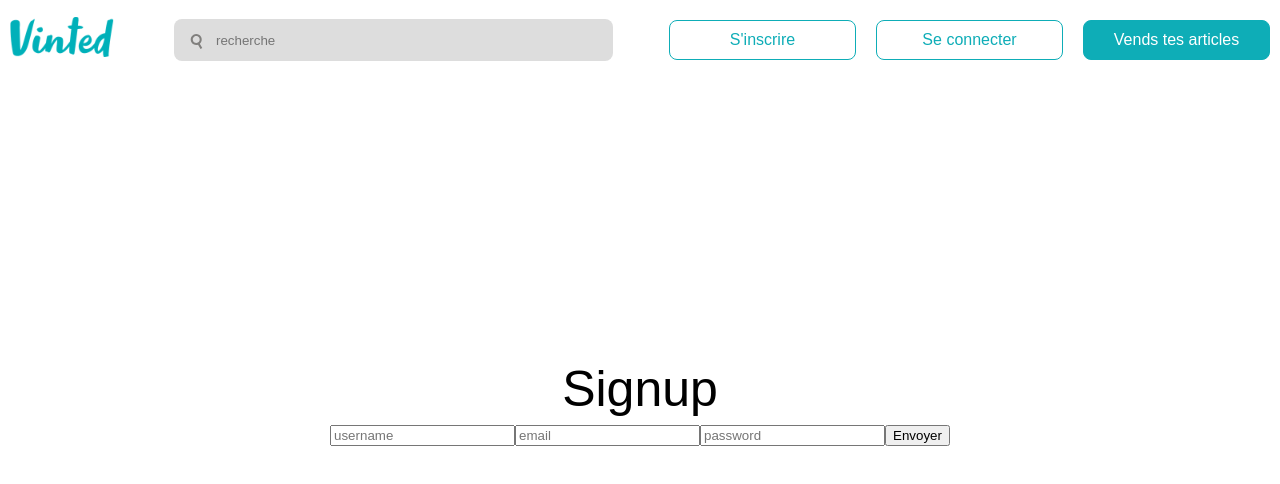
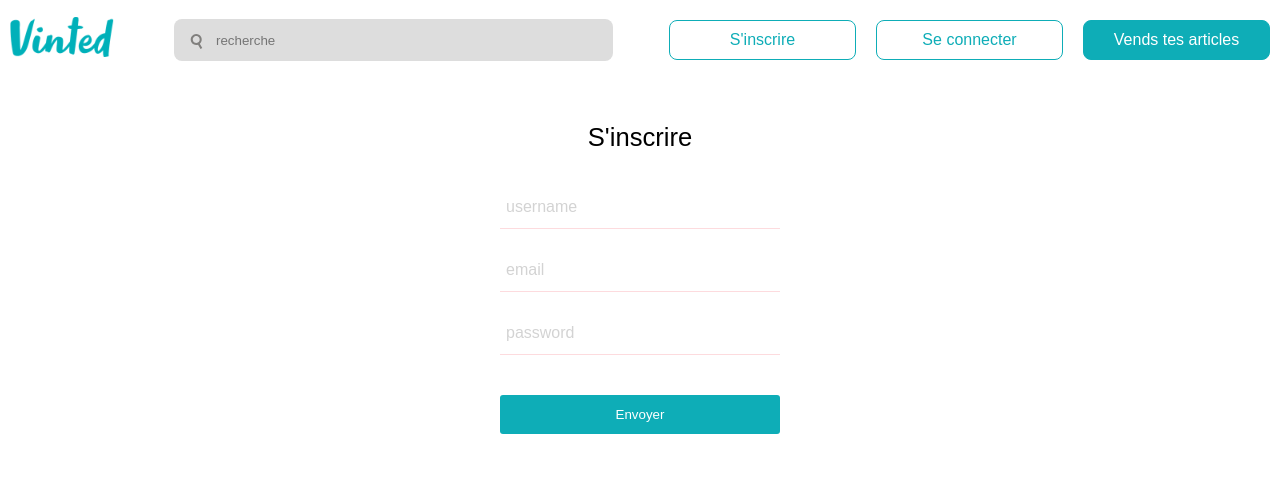
Before and after one commit to StartMeUp/vinted-frontend, a React (Create React App) app: page /signup in a window 1280 px wide. Shown: the top 484 px of the page. Built offline with nearby package versions, Linux system fonts and the light colour scheme.

Commit message:
some styling

```diff
--- a/src/App.css
+++ b/src/App.css
@@ -59,3 +59,114 @@ section {
     transform: rotate(360deg);
   }
 }
+
+#form {
+  text-align: center;
+  padding-top: 5vh;
+}
+
+#form h1 {
+  font-size: 1.6em;
+}
+
+#form form {
+  display: flex;
+  flex-direction: column;
+  max-width: 280px;
+  margin: 30px auto;
+}
+
+#form form input {
+  height: 30px;
+  border: 0;
+  border-bottom: #fddbde solid 1px;
+  font-size: 16px;
+  outline: none;
+  margin-bottom: 20px;
+  padding: 6px;
+}
+
+#form form ::placeholder {
+  color: lightgrey;
+  opacity: 1;
+}
+
+#form form button {
+  background-color: #0eadb7;
+  color: white;
+  outline: none;
+  padding: 12px;
+  margin-top: 20px;
+  border: 0;
+  border-radius: 3px;
+}
+
+#offer {
+  background-color: lightgrey;
+  height: calc(100vh - 140px);
+}
+#offer .container {
+  display: flex;
+  justify-content: space-around;
+  flex-wrap: wrap;
+}
+
+#offer .container > img {
+  width: 100%;
+  max-width: 480px;
+  object-fit: cover;
+  margin-bottom: 20px;
+}
+
+#offer .offer-details {
+  background-color: white;
+  padding: 40px;
+  max-width: 300px;
+  width: 100%;
+  margin-bottom: 20px;
+}
+
+#offer .offer-price {
+  font-size: 20px;
+  color: black;
+  margin-bottom: 20px;
+}
+
+#offer .details-key {
+  width: 60%;
+  display: inline-block;
+}
+
+#offer .details-value {
+  color: black;
+}
+
+#offer .offer-details hr {
+  margin: 20px 0;
+}
+
+#offer .offer-details button {
+  background-color: #0eadb7;
+  width: 100%;
+  outline: none;
+  border: 0;
+  padding: 8px;
+  color: white;
+}
+
+#offer .offer-owner {
+  display: flex;
+  align-items: center;
+  margin: 20px 0;
+}
+
+#offer .offer-name {
+  color: black;
+  font-weight: bold;
+}
+
+#offer .offer-owner img {
+  height: 60px;
+  margin-right: 20px;
+  border-radius: 50%;
+}
--- a/src/containers/Login.js
+++ b/src/containers/Login.js
@@ -46,18 +46,8 @@ const Login = ({ setUser }) => {
     }
   };
   return (
-    <>
-      <div
-        className="container"
-        style={{
-          display: "flex",
-          flexDirection: "column",
-          justifyContent: "center",
-          alignItems: "center",
-          height: "80vh",
-        }}
-      >
-        <h1 style={{ fontSize: 50 }}>Login</h1>
+    <section className="container" id="form">
+      <h1>Login</h1>
       <form onSubmit={handleSubmit}>
         <input
           type="email"
@@ -73,8 +63,7 @@ const Login = ({ setUser }) => {
         />
         <button type="submit">Se connecter</button>
       </form>
-      </div>
-    </>
+    </section>
   );
 };
 
--- a/src/containers/Offer.js
+++ b/src/containers/Offer.js
@@ -27,24 +27,37 @@ const Offer = () => {
       <div className="lds-dual-ring"></div>
     </section>
   ) : (
-    <>
+    <section id="offer">
       <div className="container">
         <img src={offer.product_image.secure_url} alt="" />
         <div className="offer-details">
-          <p>{offer.product_price}</p>
+          <p className="offer-price">{offer.product_price} €</p>
           <ul>
             {offer.product_details.map((detail, index) => {
               const entry = Object.entries(detail).flat();
               return (
                 <li key={index}>
-                  {entry[0]} : {entry[1]}
+                  <span className="details-key">{entry[0]}</span>
+                  <span className="details-value">{entry[1]}</span>
                 </li>
               );
             })}
           </ul>
+          <hr />
+          <p>
+            <span className="offer-name">{offer.product_name}</span>
+            <br />
+            <br />
+            {offer.product_description}
+          </p>
+          <div className="offer-owner">
+            <img src={offer.owner.account.avatar.secure_url} alt="" />
+            {offer.owner.account.username}
+          </div>
+          <button>Acheter</button>
         </div>
       </div>
-    </>
+    </section>
   );
 };
 
--- a/src/containers/Signup.js
+++ b/src/containers/Signup.js
@@ -33,18 +33,8 @@ const Signup = ({ setUser }) => {
   };
 
   return (
-    <>
-      <div
-        className="container"
-        style={{
-          display: "flex",
-          justifyContent: "center",
-          alignItems: "center",
-          flexDirection: "column",
-          height: "80vh",
-        }}
-      >
-        <h1 style={{ fontSize: 50 }}>Signup</h1>
+    <div className="container" id="form">
+      <h1>S'inscrire</h1>
       <form onSubmit={handleSubmit}>
         <input
           placeholder="username"
@@ -79,7 +69,6 @@ const Signup = ({ setUser }) => {
         <button type="submit">Envoyer</button>
       </form>
     </div>
-    </>
   );
 };
 
```
Lines whose indentation alone changed are shown as unchanged.
